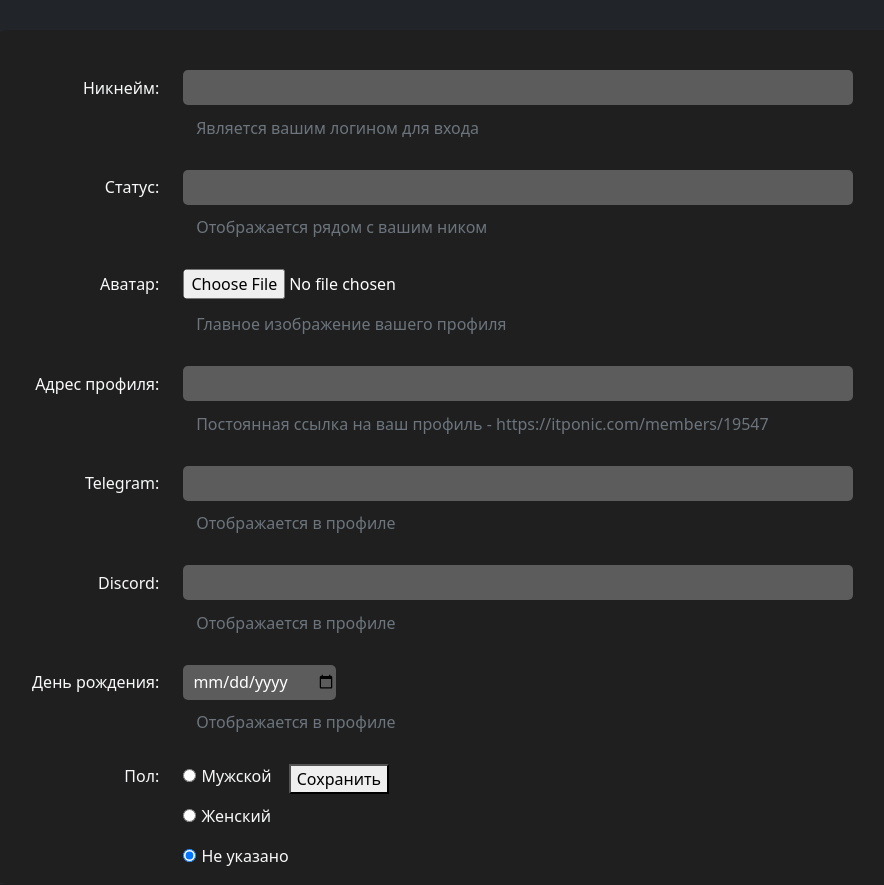
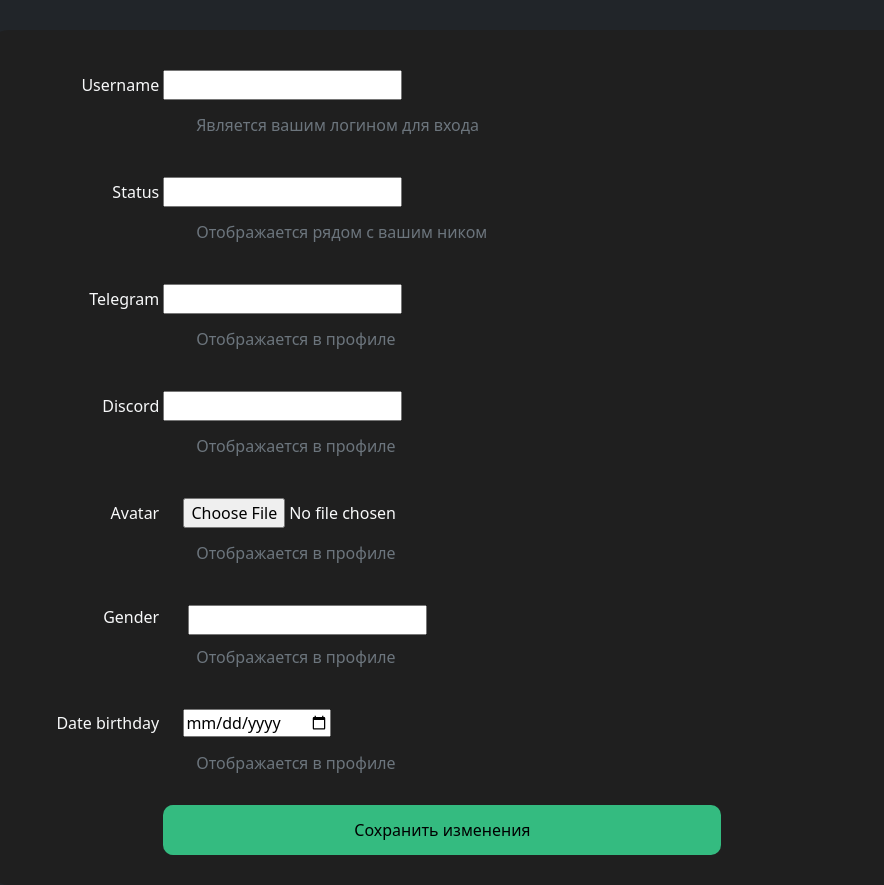
Before and after one commit to summoner1904/forum, a Django app: template cabinet/templates/cabinet/settings.html in a window 1280 px wide. Shown: the part 72-957 px from the top of the page, without its empty margins (86-970 px from the left). Run offline with Django 4.2, Linux system fonts and the light colour scheme; the template is opened without the code that fills it, so the values that code supplies are empty, except form fields; tables that the repository leaves empty hold one stand-in row (values such as "Sample post"); form fields are guessed from the names that the template uses; some libraries are stand-ins or nearby versions.

Commit message:
Добавлена возможность смены данных.

```diff
--- a/cabinet/models.py
+++ b/cabinet/models.py
@@ -3,10 +3,10 @@ from django.contrib.auth.models import AbstractUser, User
 
 
 class UserProfile(AbstractUser):
-    status = models.CharField(max_length=128)
+    status = models.CharField(max_length=128, blank=True)
     date_birthday = models.DateField(blank=True, null=True, default='1970-01-01', verbose_name='День рождения')
-    telegram = models.CharField(max_length=64, default='Неизвестно', null=True, verbose_name='Telegram')
-    discord = models.CharField(max_length=64, default='Неизвестно', null=True, verbose_name='Discord')
+    telegram = models.CharField(max_length=64, default='Неизвестно', null=True, verbose_name='Telegram', blank=True)
+    discord = models.CharField(max_length=64, default='Неизвестно', null=True, verbose_name='Discord', blank=True)
     gender = models.CharField(max_length=16, default='Не указан', null=True, verbose_name='Пол')
     reputation = models.IntegerField(verbose_name='Репутация', default=0)
     messages = models.IntegerField(verbose_name='Сообщения', default=0)
--- a/cabinet/templates/cabinet/profile.html
+++ b/cabinet/templates/cabinet/profile.html
@@ -100,7 +100,7 @@
                     </div>
                 </div>
                 <hr>
-                <div style="padding: 30px;margin-bottom: 9px;width: 100%;"><img class="d-inline-block" src="{% static 'cabinet/assets/img/4426658.jpg' %}" style="border-radius: 30px;" width="55" height="55"><input class="d-inline-block" type="text" style="width: 75%;padding-left: 10px;border-style: none;background: rgb(59,59,59);color: rgb(255,255,255);margin-left: 10px;height: 40px;" placeholder="Напишите что-нибудь..."><button class="btn btn-success btn-sm d-block float-none" type="button" style="height: 40px;margin-top: 10px;margin-left: 65px;">Опубликовать</button></div>
+                <div style="padding: 30px;margin-bottom: 9px;width: 100%;"><img class="d-inline-block" src="{% block image_profile1 %}{% endblock %}" style="border-radius: 30px;" width="55" height="55"><input class="d-inline-block" type="text" style="width: 75%;padding-left: 10px;border-style: none;background: rgb(59,59,59);color: rgb(255,255,255);margin-left: 10px;height: 40px;" placeholder="Напишите что-нибудь..."><button class="btn btn-success btn-sm d-block float-none" type="button" style="height: 40px;margin-top: 10px;margin-left: 65px;">Опубликовать</button></div>
                 <hr>
                 <div style="padding: 30px;">
                     <div style="margin-bottom: 20px;"><img class="d-inline-block" src="{% static 'cabinet/assets/img/d709ccb43205b747573432ccdf2d1771.jpg' %}" width="50" style="border-radius: 30px;">
--- a/cabinet/templates/cabinet/settings.html
+++ b/cabinet/templates/cabinet/settings.html
@@ -7,6 +7,9 @@
     <meta name="viewport" content="width=device-width, initial-scale=1.0, shrink-to-fit=no">
     <title>Настройки профиля</title>
     <link rel="stylesheet" href="{% static 'cabinet/assets/bootstrap/css/bootstrap.min.css' %}">
+    <script src="https://code.jquery.com/jquery-3.6.0.min.js"></script>
+    <script src="https://code.jquery.com/ui/1.13.1/jquery-ui.min.js"></script>
+    <link rel="stylesheet" href="https://code.jquery.com/ui/1.13.1/themes/base/jquery-ui.css">
 </head>
 
 <body class="bg-dark">
@@ -49,88 +52,68 @@
         <div class="col-md-12 text-light" style="margin-top: 30px;background: #1f1f1f;border-radius: 25px;">
             <form action="{% url 'cabinet:settings' %}" method="post">
                 {% csrf_token %}
+
                 <div style="margin-bottom: 30px;margin-top: 40px;">
-                    <p class="text-end d-inline-block" style="width: 15%;">Никнейм:&nbsp;</p><input name="username"
-                                                                                                    class="d-inline-block"
-                                                                                                    type="text"
-                                                                                                    style="width: 60%;margin-left: 20px;border-style: none;border-radius: 5px;color: rgb(255,255,255);background: rgb(92,92,92);height: 35px;">
+                    <p class="text-end d-inline-block" style="width: 15%;">{{ form.username.label }}&nbsp;</p>{{form.username}}
                     <div class="d-xxl-flex m-auto justify-content-xxl-start" style="width: 67%;">
                         <p class="text-start text-muted" style="margin-left: 16px;">Является вашим логином для входа</p>
                     </div>
                 </div>
-                <div style="margin-bottom: 30px;">
-                    <p class="text-end d-inline-block" style="width: 15%;">Статус:&nbsp;</p><input
-                        class="d-inline-block" type="text"
-                        style="width: 60%;margin-left: 20px;border-style: none;border-radius: 5px;color: rgb(255,255,255);background: rgb(92,92,92);height: 35px;">
+                <div style="margin-bottom: 30px;margin-top: 40px;">
+                    <p class="text-end d-inline-block" style="width: 15%;">{{ form.status.label }}&nbsp;</p>{{form.status}}
                     <div class="d-xxl-flex m-auto justify-content-xxl-start" style="width: 67%;">
                         <p class="text-start text-muted" style="margin-left: 16px;">Отображается рядом с вашим ником</p>
                     </div>
                 </div>
-                <div style="margin-bottom: 30px;">
-                    <p class="text-end d-inline-block" style="width: 15%;">Аватар:&nbsp;</p><input
-                        class="d-inline-block" type="file"
-                        style="width: 60%;margin-left: 20px;border-style: none;border-radius: 5px;color: rgb(255,255,255);">
-                    <div class="d-xxl-flex m-auto justify-content-xxl-start" style="width: 67%;">
-                        <p class="text-start text-muted" style="margin-left: 16px;">Главное изображение вашего
-                            профиля</p>
-                    </div>
-                </div>
-                <div style="margin-bottom: 30px;">
-                    <p class="text-end d-inline-block" style="width: 15%;">Адрес профиля:&nbsp;</p><input
-                        class="d-inline-block" type="text"
-                        style="width: 60%;margin-left: 20px;border-style: none;border-radius: 5px;color: rgb(255,255,255);background: rgb(92,92,92);height: 35px;">
-                    <div class="d-xxl-flex m-auto justify-content-xxl-start" style="width: 67%;">
-                        <p class="text-start text-muted" style="margin-left: 16px;">Постоянная ссылка на ваш профиль -
-                            https://itponic.com/members/19547</p>
-                    </div>
-                </div>
-                <div style="margin-bottom: 30px;">
-                    <p class="text-end d-inline-block" style="width: 15%;">Telegram:&nbsp;</p><input
-                        class="d-inline-block" type="text"
-                        style="width: 60%;margin-left: 20px;border-style: none;border-radius: 5px;color: rgb(255,255,255);background: rgb(92,92,92);height: 35px;">
+                <div style="margin-bottom: 30px;margin-top: 40px;">
+                    <p class="text-end d-inline-block" style="width: 15%;">{{ form.telegram.label }}&nbsp;</p>{{form.telegram}}
                     <div class="d-xxl-flex m-auto justify-content-xxl-start" style="width: 67%;">
                         <p class="text-start text-muted" style="margin-left: 16px;">Отображается в профиле</p>
                     </div>
                 </div>
-                <div style="margin-bottom: 30px;">
-                    <p class="text-end d-inline-block" style="width: 15%;">Discord:&nbsp;</p><input
-                        class="d-inline-block" type="text"
-                        style="width: 60%;margin-left: 20px;border-style: none;border-radius: 5px;color: rgb(255,255,255);background: rgb(92,92,92);height: 35px;">
+                <div style="margin-bottom: 30px;margin-top: 40px;">
+                    <p class="text-end d-inline-block" style="width: 15%;">{{ form.discord.label }}&nbsp;</p>{{form.discord}}
                     <div class="d-xxl-flex m-auto justify-content-xxl-start" style="width: 67%;">
                         <p class="text-start text-muted" style="margin-left: 16px;">Отображается в профиле</p>
                     </div>
                 </div>
-                <div style="margin-bottom: 30px;">
-                    <p class="text-end d-inline-block" style="width: 15%;">День рождения:&nbsp;</p><input type="date"
-                                                                                                          style="margin-left: 20px;color: rgb(255,255,255);background: rgb(92,92,92);border-style: none;height: 35px;border-radius: 5px;padding-left: 10px;">
+                <div style="margin-bottom: 30px;margin-top: 40px;">
+                    <p class="text-end d-inline-block" style="width: 15%;margin-right: 20px;">{{ form.avatar.label }}&nbsp;</p>{{form.avatar}}
                     <div class="d-xxl-flex m-auto justify-content-xxl-start" style="width: 67%;">
                         <p class="text-start text-muted" style="margin-left: 16px;">Отображается в профиле</p>
                     </div>
                 </div>
-                <div>
-                    <p class="text-end d-inline-block float-start" style="width: 15%;">Пол:&nbsp;</p>
-                    <div class="d-inline-block float-start">
-                        <div class="d-table"><input class="d-inline-block" type="radio" style="margin-left: 20px;"
-                                                    name="gender" value="man">
-                            <p class="d-inline-block" style="margin-left: 5px;">Мужской</p>
-                        </div>
-                        <div class="d-table"><input class="d-inline-block" type="radio" style="margin-left: 20px;"
-                                                    name="gender" value="woman">
-                            <p class="d-inline-block" style="margin-left: 5px;">Женский</p>
-                        </div>
-                        <div class="d-table"><input class="d-inline-block" type="radio" style="margin-left: 20px;"
-                                                    name="gender" value="unknown" checked="">
-                            <p class="d-inline-block" style="margin-left: 5px;">Не указано</p>
-                        </div>
+                <div style="margin-bottom: 30px;margin-top: 40px;">
+                    <style>
+                        #cls_gender, .gender_classs{
+                            display: inline-block;
+                            vertical-align: top;
+                        }
+                    </style>
+                    <p id="cls_gender" class="text-end d-inline-block" style="width: 15%;margin-right: 20px;">{{ form.gender.label }}&nbsp;</p>
+                    <div class="gender_classs" class="gender_cls">
+                        {{ form.gender }}
+                    </div>
+                    <div class="d-xxl-flex m-auto justify-content-xxl-start" style="width: 67%;">
+                        <p class="text-start text-muted" style="margin-left: 16px;">Отображается в профиле</p>
                     </div>
                 </div>
-                <div>
-                    <button type="submit" class="btn-success">Сохранить</button>
+
+                <div style="margin-bottom: 30px;margin-top: 40px;">
+                    <p class="text-end d-inline-block" style="width: 15%;margin-right: 20px;">{{ form.date_birthday.label }}&nbsp;</p>{{form.date_birthday}}
+                    <div class="d-xxl-flex m-auto justify-content-xxl-start" style="width: 67%;">
+                        <p class="text-start text-muted" style="margin-left: 16px;">Отображается в профиле</p>
+                    </div>
                 </div>
+
+                <button type="submit" style="margin-left: 15%;margin-bottom: 30px;width: 50%;height: 50px;border-radius: 10px; border: none; background-color: #34bb80;">Сохранить изменения</button>
             </form>
         </div>
     </div>
 </div>
+<script src="https://code.jquery.com/jquery-3.6.0.min.js"></script>
+<script src="https://code.jquery.com/ui/1.13.1/jquery-ui.min.js"></script>
+<link rel="stylesheet" href="https://code.jquery.com/ui/1.13.1/themes/base/jquery-ui.css">
 <script src="{% static 'cabinet/assets/bootstrap/js/bootstrap.min.js' %}"></script>
 </body>
 
```
Also changed, not shown: cabinet/views.py (+9 -3 lines).
